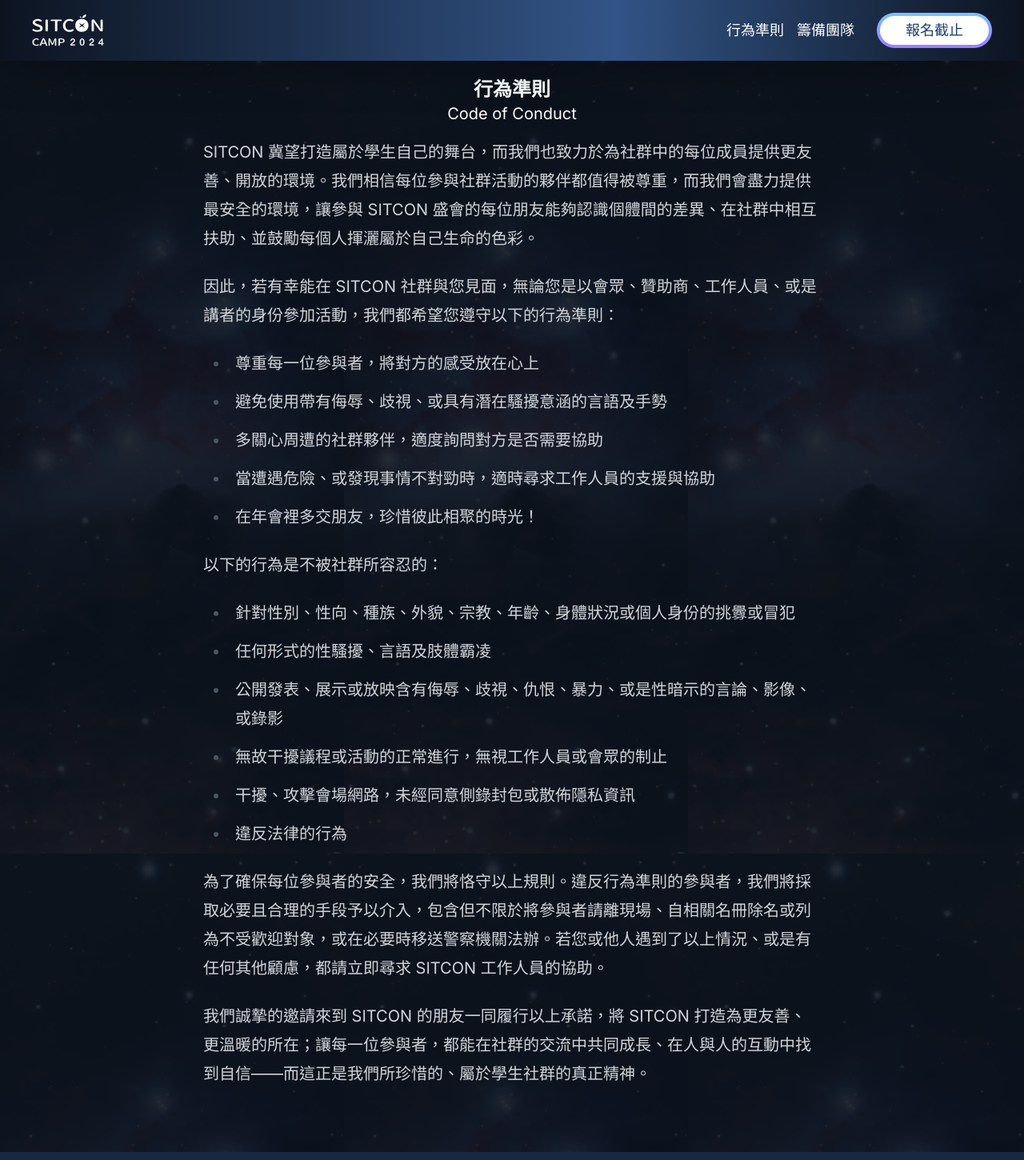
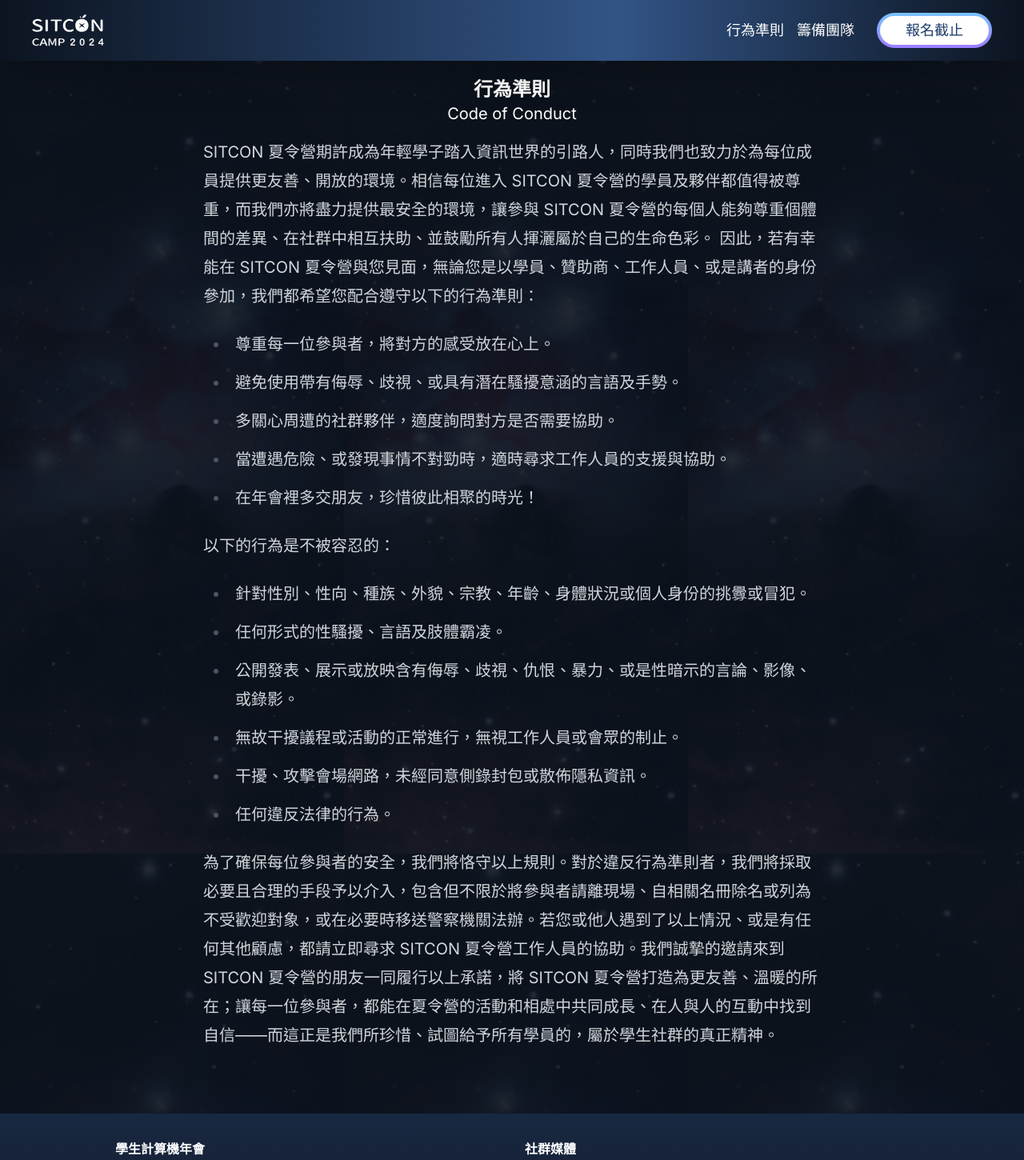
Before and after one commit to sitcon-tw/camp2024, a Next.js app: page /2024/coc in a window 1280 px wide. Shown: the top 1450 px of the page at 80% size. Built offline with nearby package versions, Linux system fonts and the light colour scheme.

Commit message:
fix: timetable and coc also add 彩蛋

```diff
--- a/components/TimeTable.tsx
+++ b/components/TimeTable.tsx
@@ -95,13 +95,14 @@ export default function TimeTable() {
     speakers: any;
     slide: string;
     co_write: string;
+    type: string;
   }
 
   const [sessionMessage, setSessionMessage] = useState<SessionMessage | null>(
     null
   );
   const openSessionBox = (sessionData: any) => {
-    if (sessionData.zh.description || sessionData.speakers.length)
+    if (sessionData.zh.description || sessionData.speakers.length || sessionData.type === "Home")
       setSessionMessage(sessionData);
   };
   const closeSessionBox = () => {
@@ -168,7 +169,7 @@ export default function TimeTable() {
             style={parseSessionStyle(session)}
             className={
               "bg-white flex flex-col justify-center items-center p-4 text-[#1E3D6C] transition-all relative border border-[#1E3D6C] border-opacity-0 rounded-[0.5rem] mb-1 mr-1 " +
-              ((session.zh.description != "" || session.speakers.length != 0) &&
+              ((session.zh.description != "" || session.speakers.length != 0 || session.type === "Home") &&
                 "hover:bg-opacity-70 hover:cursor-pointer hover:shadow-lg hover:border-opacity-40")
             }
             key={`${session.room}-${session.zh.title}`}
@@ -181,7 +182,7 @@ export default function TimeTable() {
               </div>
             )}
 
-            {(session.zh.description != "" || session.speakers.length != 0) && (
+            {(session.zh.description != "" || session.speakers.length != 0 || session.type === "Home") && (
               <div className="absolute bottom-0 right-0 flex items-center justify-center w-6 h-6 scale-75">
                 <InfoIcon />
               </div>
@@ -244,18 +245,11 @@ export default function TimeTable() {
                   const swipe = swipePower(offset.x, velocity.x);
                   if (swipe < -swipeConfidenceThreshold) {
                     setActiveDay(
-                      Object.keys(rooms)[
-                      Math.min(
-                        Object.keys(rooms).length - 1,
-                        Object.keys(rooms).indexOf(activeDay) + 1
-                      )
-                      ]
+                      Object.keys(rooms)[Math.min(Object.keys(rooms).length - 1, Object.keys(rooms).indexOf(activeDay) + 1)]
                     );
                   } else if (swipe > swipeConfidenceThreshold) {
                     setActiveDay(
-                      Object.keys(rooms)[
-                      Math.max(0, Object.keys(rooms).indexOf(activeDay) - 1)
-                      ]
+                      Object.keys(rooms)[Math.max(0, Object.keys(rooms).indexOf(activeDay) - 1)]
                     );
                   }
                 }}
@@ -281,8 +275,11 @@ export default function TimeTable() {
                           )}
                         </div>
                       </div>
-                      {(session.zh.description != "" ||
-                        session.speakers.length != 0) && <InfoIcon />}
+                      {
+                        (session.zh.description !== "" ||
+                          session.speakers.length !== 0 ||
+                          session.type === "Home")
+                        && <InfoIcon />}
                     </div>
                   ))}
               </motion.div>
@@ -300,13 +297,13 @@ export default function TimeTable() {
             exit={{ opacity: 0 }}
           >
             <motion.div
-              className="session-box bg-[linear-gradient(#E6E9F1,#C5CFE0)] text-[#1E3D6C] rounded-xl md:rounded-3xl p-5 md:p-8 border border-black border-opacity-20 container max-h-[calc((85vh-1rem))] w-[calc((100vw-2rem))] lg:max-h-[calc((90vh-1rem))] overflow-y-scroll cursor-auto"
+              className="session-box bg-[linear-gradient(#E6E9F1,#C5CFE0)] text-[#1E3D6C] rounded-xl md:rounded-3xl p-5 md:p-8 border border-black border-opacity-20 container max-h-[calc((85vh-2rem))] w-[calc((100vw-2rem))] lg:max-h-[calc((90vh-20rem))] overflow-y-scroll cursor-auto "
               onClick={(e) => e.stopPropagation()}
               initial={{ opacity: 0, y: -100 }}
               animate={{ opacity: 1, y: 0 }}
               exit={{ opacity: 0, y: 100 }}
             >
-              <div className="flex items-center justify-between mb-2">
+              <div className={"flex items-center justify-between mb-2 " + ((sessionMessage.type === "Home") && "hidden")}>
                 <div>
                   <div className="text-2xl font-bold md:text-3xl">
                     {sessionMessage.zh.title.split("\n")[0]}
@@ -317,7 +314,7 @@ export default function TimeTable() {
                 </div>
                 <button
                   onClick={closeSessionBox}
-                  className="text-[#1E3D6C] hover:opacity-50 font-['Anicons_Regular'] text-xl transition-all -mt-10"
+                  className={"text-[#1E3D6C] hover:opacity-50 font-['Anicons_Regular'] text-xl transition-all -mt-10 " + ((sessionMessage.type === "Home") && "hidden")}
                   style={{
                     fontVariationSettings: "\"TIME\" 100",
                   }}
@@ -325,9 +322,9 @@ export default function TimeTable() {
                   A
                 </button>
               </div>
-              <hr className="my-4 md:my-7 border-[1px] border-[#1E3D6C]" />
+              <hr className={"my-4 md:my-7 border-[1px] border-[#1E3D6C] " + ((sessionMessage.type === "Home") && "hidden")} />
 
-              <div className="flex items-start">
+              <div className={"flex items-start " + ((sessionMessage.type === "Home") && "hidden")}>
                 <img src="/2024/icon/pin.svg" className="w-5 h-5 mt-1 mr-2" />
                 <div>
                   <h2 className="text-xl font-bold">課程介紹</h2>
@@ -370,8 +367,10 @@ export default function TimeTable() {
                       </a>
                     )}
                   </div>
+
                 </div>
               </div>
+              <p className="text-2xl font-bold">{sessionMessage.type === "Home" && "等營隊開始再回來看看？"}</p>
 
               <div
                 className={`mt-4 ${sessionMessage.speakers.length < 1 ? "hidden" : ""}`}
@@ -422,7 +421,7 @@ export default function TimeTable() {
             </motion.div>
           </motion.div>
         )}
-      </AnimatePresence>
+      </AnimatePresence >
     </>
   );
 }
--- a/pages/coc.tsx
+++ b/pages/coc.tsx
@@ -17,42 +17,30 @@ export default function COC() {
       </h2>
       <div className="container px-6 prose prose-invert lg:prose-xl">
         <p>
-          SITCON
-          冀望打造屬於學生自己的舞台，而我們也致力於為社群中的每位成員提供更友善、開放的環境。我們相信每位參與社群活動的夥伴都值得被尊重，而我們會盡力提供最安全的環境，讓參與
-          SITCON
-          盛會的每位朋友能夠認識個體間的差異、在社群中相互扶助、並鼓勵每個人揮灑屬於自己生命的色彩。
-        </p>
-        <p>
-          因此，若有幸能在 SITCON
-          社群與您見面，無論您是以會眾、贊助商、工作人員、或是講者的身份參加活動，我們都希望您遵守以下的行為準則：
+          SITCON 夏令營期許成為年輕學子踏入資訊世界的引路人，同時我們也致力於為每位成員提供更友善、開放的環境。相信每位進入 SITCON 夏令營的學員及夥伴都值得被尊重，而我們亦將盡力提供最安全的環境，讓參與 SITCON 夏令營的每個人能夠尊重個體間的差異、在社群中相互扶助、並鼓勵所有人揮灑屬於自己的生命色彩。 因此，若有幸能在 SITCON 夏令營與您見面，無論您是以學員、贊助商、工作人員、或是講者的身份參加，我們都希望您配合遵守以下的行為準則：
         </p>
         <ul>
-          <li>尊重每一位參與者，將對方的感受放在心上</li>
-          <li>避免使用帶有侮辱、歧視、或具有潛在騷擾意涵的言語及手勢</li>
-          <li>多關心周遭的社群夥伴，適度詢問對方是否需要協助</li>
-          <li>當遭遇危險、或發現事情不對勁時，適時尋求工作人員的支援與協助</li>
+          <li>尊重每一位參與者，將對方的感受放在心上。</li>
+          <li>避免使用帶有侮辱、歧視、或具有潛在騷擾意涵的言語及手勢。</li>
+          <li>多關心周遭的社群夥伴，適度詢問對方是否需要協助。</li>
+          <li>當遭遇危險、或發現事情不對勁時，適時尋求工作人員的支援與協助。</li>
           <li>在年會裡多交朋友，珍惜彼此相聚的時光！</li>
         </ul>
-        <p>以下的行為是不被社群所容忍的：</p>
+        <p>以下的行為是不被容忍的：</p>
         <ul>
           <li>
-            針對性別、性向、種族、外貌、宗教、年齡、身體狀況或個人身份的挑釁或冒犯
+            針對性別、性向、種族、外貌、宗教、年齡、身體狀況或個人身份的挑釁或冒犯。
           </li>
-          <li>任何形式的性騷擾、言語及肢體霸凌</li>
+          <li>任何形式的性騷擾、言語及肢體霸凌。</li>
           <li>
-            公開發表、展示或放映含有侮辱、歧視、仇恨、暴力、或是性暗示的言論、影像、或錄影
+            公開發表、展示或放映含有侮辱、歧視、仇恨、暴力、或是性暗示的言論、影像、或錄影。
           </li>
-          <li>無故干擾議程或活動的正常進行，無視工作人員或會眾的制止</li>
-          <li>干擾、攻擊會場網路，未經同意側錄封包或散佈隱私資訊</li>
-          <li>違反法律的行為</li>
+          <li>無故干擾議程或活動的正常進行，無視工作人員或會眾的制止。</li>
+          <li>干擾、攻擊會場網路，未經同意側錄封包或散佈隱私資訊。</li>
+          <li>任何違反法律的行為。</li>
         </ul>
         <p>
-          為了確保每位參與者的安全，我們將恪守以上規則。違反行為準則的參與者，我們將採取必要且合理的手段予以介入，包含但不限於將參與者請離現場、自相關名冊除名或列為不受歡迎對象，或在必要時移送警察機關法辦。若您或他人遇到了以上情況、或是有任何其他顧慮，都請立即尋求
-          SITCON 工作人員的協助。
-        </p>
-        <p>
-          我們誠摯的邀請來到 SITCON 的朋友一同履行以上承諾，將 SITCON
-          打造為更友善、更溫暖的所在；讓每一位參與者，都能在社群的交流中共同成長、在人與人的互動中找到自信——而這正是我們所珍惜的、屬於學生社群的真正精神。
+          為了確保每位參與者的安全，我們將恪守以上規則。對於違反行為準則者，我們將採取必要且合理的手段予以介入，包含但不限於將參與者請離現場、自相關名冊除名或列為不受歡迎對象，或在必要時移送警察機關法辦。若您或他人遇到了以上情況、或是有任何其他顧慮，都請立即尋求 SITCON 夏令營工作人員的協助。我們誠摯的邀請來到 SITCON 夏令營的朋友一同履行以上承諾，將 SITCON 夏令營打造為更友善、溫暖的所在；讓每一位參與者，都能在夏令營的活動和相處中共同成長、在人與人的互動中找到自信——而這正是我們所珍惜、試圖給予所有學員的，屬於學生社群的真正精神。
         </p>
       </div>
     </div>
--- a/pages/money/index.tsx
+++ /dev/null
@@ -1,10 +0,0 @@
-export default function Money() {
-  return (
-    <div className="bg-[#0C1420] h-[calc(100dvh-13rem)] pt-[10rem] p-8">
-      <div className="flex w-full">
-        <h1 className="w-auto mx-auto text-4xl text-center text-white lg:text-5xl">Get Some Money?</h1>
-      </div>
-
-    </div>
-  );
-}
```
